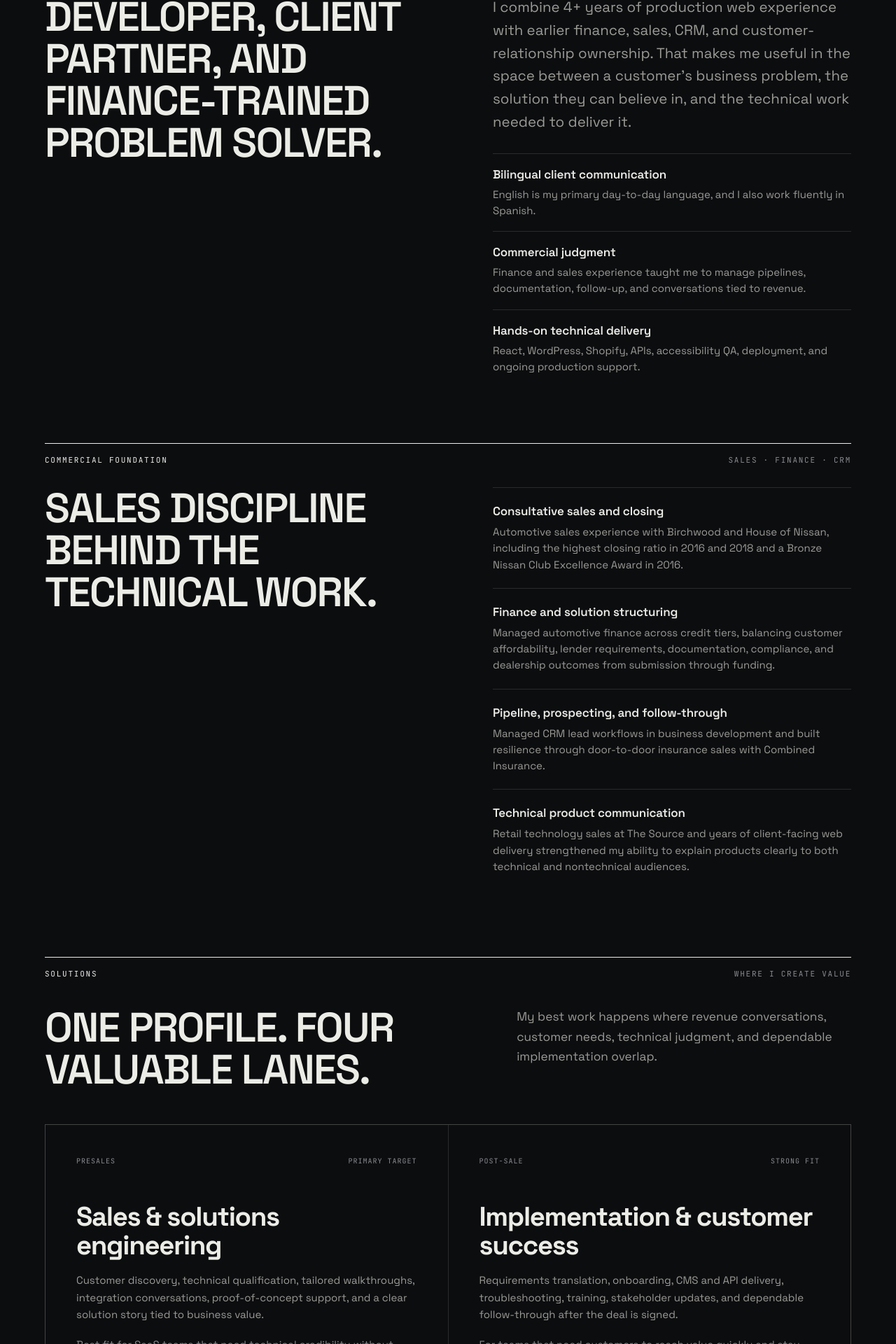
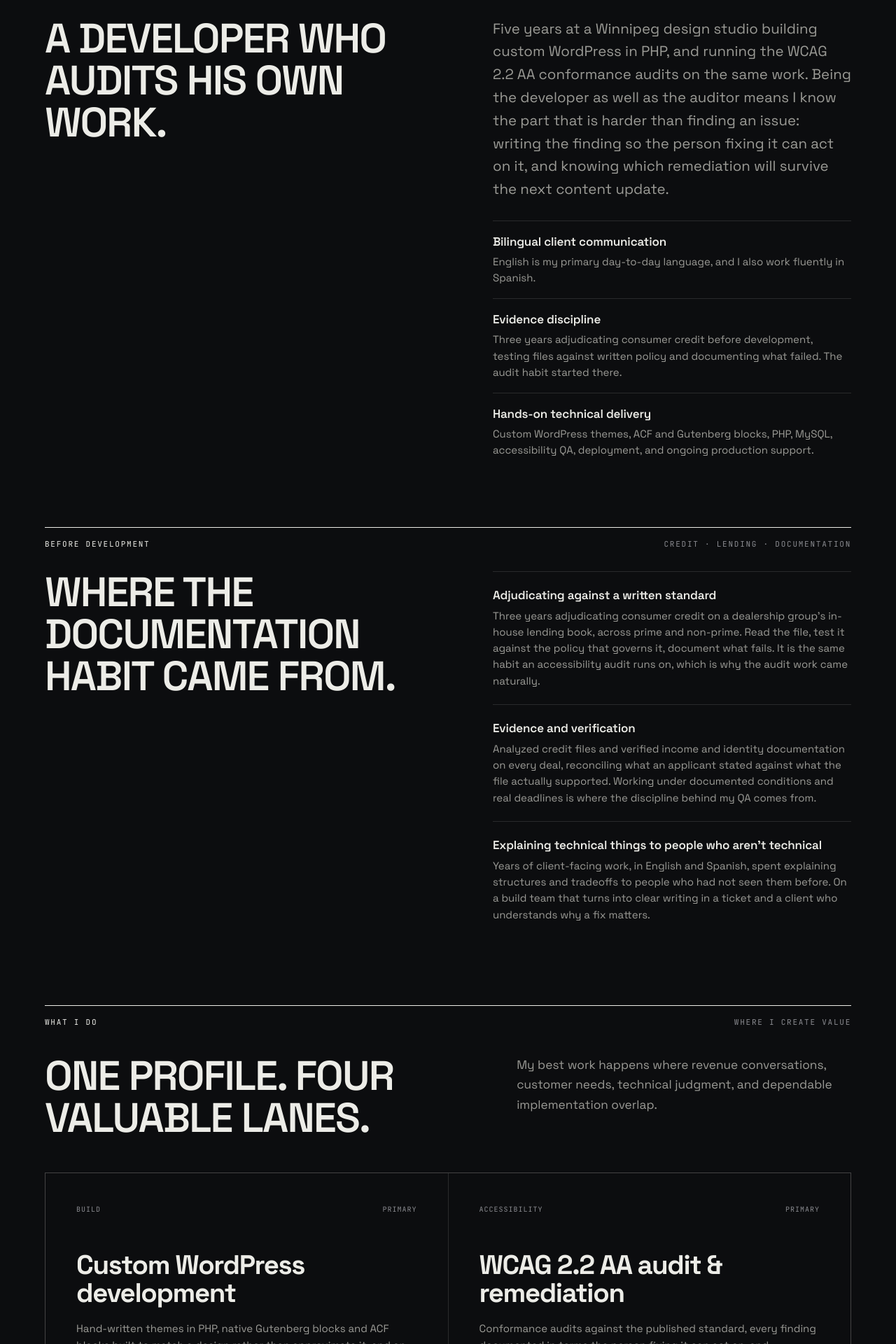
Before and after one commit to dchavez3395/Portfolio2026, a React (Vite) app: page / in a window 1280 px wide. Shown: the part 852-2772 px from the top of the page at 70% size. Built offline with nearby package versions, Linux system fonts and the light colour scheme.

Commit message:
Reposition portfolio around WordPress, PHP and accessibility

```diff
--- a/src/App.jsx
+++ b/src/App.jsx
@@ -43,7 +43,7 @@ function Header({ onNavHome, onNavServices, onNavWork, onNavResume, onNavA11y, m
           Daniel Chavez
         </button>
         <nav aria-label="Primary" className={`pk-nav ${mobileOpen ? "pk-nav--open" : ""}`}>
-          {navBtn("Solutions", onNavServices)}
+          {navBtn("Services", onNavServices)}
           {navBtn("Work", onNavWork)}
           {navBtn("Résumé", onNavResume)}
           {navBtn("A11y", onNavA11y)}
@@ -99,22 +99,24 @@ function HomeView({ goServices, goA11y, goResume, openCase }) {
         </div>
 
         <h1 className="pk-hero__h1">
-          Technical solutions
+          Custom WordPress,
           <br />
-          that move
+          built to be
           <br />
-          <span className="pk-hero__h1-accent">customers forward.</span>
+          <span className="pk-hero__h1-accent">used by everyone.</span>
         </h1>
 
         <div className="pk-hero__bottom">
           <p className="pk-hero__intro">
-            I combine production web development with sales, automotive finance,
-            CRM, and client delivery. I help teams understand customer problems,
-            shape the right solution, and carry it through implementation.
+            I build custom WordPress sites in PHP — hand-written themes, native
+            Gutenberg blocks and ACF blocks made to match the design rather than
+            approximate it — for agency, enterprise and public-sector clients. I
+            also run the WCAG 2.2 AA audits on that work and see the fixes through
+            to closure.
           </p>
           <div className="pk-hero__ctas">
             <button className="pk-btn-solid" onClick={goServices}>
-              Explore my fit ↓
+              See what I build ↓
             </button>
             <a className="pk-btn-ghost" href={EMAIL_HREF}>
               Get in touch
@@ -138,10 +140,10 @@ function HomeView({ goServices, goA11y, goResume, openCase }) {
           aria-hidden="true"
         >
           <span>
-            &nbsp;&nbsp;Customer discovery&nbsp;&nbsp;/&nbsp;&nbsp;Client walkthroughs&nbsp;&nbsp;/&nbsp;&nbsp;CRM&nbsp;&nbsp;/&nbsp;&nbsp;Pipeline ownership&nbsp;&nbsp;/&nbsp;&nbsp;Solution design&nbsp;&nbsp;/&nbsp;&nbsp;APIs&nbsp;&nbsp;/&nbsp;&nbsp;React&nbsp;&nbsp;/&nbsp;&nbsp;CMS&nbsp;&nbsp;/&nbsp;&nbsp;Accessibility&nbsp;&nbsp;/&nbsp;&nbsp;Finance&nbsp;&nbsp;/&nbsp;&nbsp;English + Spanish&nbsp;&nbsp;/&nbsp;&nbsp;
+            &nbsp;&nbsp;WordPress&nbsp;&nbsp;/&nbsp;&nbsp;PHP&nbsp;&nbsp;/&nbsp;&nbsp;ACF&nbsp;&nbsp;/&nbsp;&nbsp;Gutenberg blocks&nbsp;&nbsp;/&nbsp;&nbsp;Custom themes&nbsp;&nbsp;/&nbsp;&nbsp;WCAG 2.2 AA&nbsp;&nbsp;/&nbsp;&nbsp;Accessibility audits&nbsp;&nbsp;/&nbsp;&nbsp;Remediation&nbsp;&nbsp;/&nbsp;&nbsp;Figma handoff&nbsp;&nbsp;/&nbsp;&nbsp;English + Spanish&nbsp;&nbsp;/&nbsp;&nbsp;
           </span>
           <span>
-            &nbsp;&nbsp;Customer discovery&nbsp;&nbsp;/&nbsp;&nbsp;Client walkthroughs&nbsp;&nbsp;/&nbsp;&nbsp;CRM&nbsp;&nbsp;/&nbsp;&nbsp;Pipeline ownership&nbsp;&nbsp;/&nbsp;&nbsp;Solution design&nbsp;&nbsp;/&nbsp;&nbsp;APIs&nbsp;&nbsp;/&nbsp;&nbsp;React&nbsp;&nbsp;/&nbsp;&nbsp;CMS&nbsp;&nbsp;/&nbsp;&nbsp;Accessibility&nbsp;&nbsp;/&nbsp;&nbsp;Finance&nbsp;&nbsp;/&nbsp;&nbsp;English + Spanish&nbsp;&nbsp;/&nbsp;&nbsp;
+            &nbsp;&nbsp;WordPress&nbsp;&nbsp;/&nbsp;&nbsp;PHP&nbsp;&nbsp;/&nbsp;&nbsp;ACF&nbsp;&nbsp;/&nbsp;&nbsp;Gutenberg blocks&nbsp;&nbsp;/&nbsp;&nbsp;Custom themes&nbsp;&nbsp;/&nbsp;&nbsp;WCAG 2.2 AA&nbsp;&nbsp;/&nbsp;&nbsp;Accessibility audits&nbsp;&nbsp;/&nbsp;&nbsp;Remediation&nbsp;&nbsp;/&nbsp;&nbsp;Figma handoff&nbsp;&nbsp;/&nbsp;&nbsp;English + Spanish&nbsp;&nbsp;/&nbsp;&nbsp;
           </span>
         </div>
       </section>
@@ -153,15 +155,16 @@ function HomeView({ goServices, goA11y, goResume, openCase }) {
         </div>
         <div className="pk-about-grid" style={{ marginTop: "clamp(24px, 4vh, 40px)" }}>
           <h2 className="pk-about__h2">
-            Developer, client partner, and finance-trained problem solver.
+            A developer who audits his own work.
           </h2>
           <div>
             <p style={{ fontSize: "clamp(17px, 1.6vw, 21px)", lineHeight: 1.6, color: "var(--body)", margin: "0 0 28px", maxWidth: "52ch" }}>
-              I combine 4+ years of production web experience with earlier
-              finance, sales, CRM, and customer-relationship ownership. That
-              makes me useful in the space between a customer&apos;s business
-              problem, the solution they can believe in, and the technical work
-              needed to deliver it.
+              Five years at a Winnipeg design studio building custom WordPress in
+              PHP, and running the WCAG 2.2 AA conformance audits on the same work.
+              Being the developer as well as the auditor means I know the part
+              that is harder than finding an issue: writing the finding so the
+              person fixing it can act on it, and knowing which remediation will
+              survive the next content update.
             </p>
             <div style={{ display: "flex", flexDirection: "column", gap: "0" }}>
               <div style={{ padding: "18px 0", borderTop: "1px solid var(--hair)" }}>
@@ -175,11 +178,12 @@ function HomeView({ goServices, goA11y, goResume, openCase }) {
               </div>
               <div style={{ padding: "18px 0", borderTop: "1px solid var(--hair)" }}>
                 <h3 style={{ fontFamily: "'Space Grotesk', sans-serif", fontSize: "17px", fontWeight: 600, margin: "0 0 6px", letterSpacing: "-0.01em" }}>
-                  Commercial judgment
+                  Evidence discipline
                 </h3>
                 <p style={{ fontSize: "15px", lineHeight: 1.55, color: "var(--body)", margin: "0" }}>
-                  Finance and sales experience taught me to manage pipelines,
-                  documentation, follow-up, and conversations tied to revenue.
+                  Three years adjudicating consumer credit before development,
+                  testing files against written policy and documenting what failed.
+                  The audit habit started there.
                 </p>
               </div>
               <div style={{ padding: "18px 0", borderTop: "1px solid var(--hair)" }}>
@@ -187,8 +191,8 @@ function HomeView({ goServices, goA11y, goResume, openCase }) {
                   Hands-on technical delivery
                 </h3>
                 <p style={{ fontSize: "15px", lineHeight: 1.55, color: "var(--body)", margin: "0" }}>
-                  React, WordPress, Shopify, APIs, accessibility QA, deployment,
-                  and ongoing production support.
+                  Custom WordPress themes, ACF and Gutenberg blocks, PHP, MySQL,
+                  accessibility QA, deployment, and ongoing production support.
                 </p>
               </div>
             </div>
@@ -199,11 +203,11 @@ function HomeView({ goServices, goA11y, goResume, openCase }) {
       {/* COMMERCIAL FOUNDATION */}
       <section id="commercial" className="pk-section--tight">
         <div className="pk-label-row">
-          <span className="pk-label-row__primary">Commercial foundation</span>
-          <span className="pk-label-row__right">Sales · Finance · CRM</span>
+          <span className="pk-label-row__primary">Before development</span>
+          <span className="pk-label-row__right">Credit · Lending · Documentation</span>
         </div>
         <div className="pk-about-grid">
-          <h2 className="pk-about__h2">Sales discipline behind the technical work.</h2>
+          <h2 className="pk-about__h2">Where the documentation habit came from.</h2>
           <div>
             {commercialHighlights.map((item, index) => (
               <div key={index} className="pk-principle">
@@ -220,7 +224,7 @@ function HomeView({ goServices, goA11y, goResume, openCase }) {
       {/* SERVICES */}
       <section id="services" className="pk-section">
         <div className="pk-label-row">
-          <span className="pk-label-row__primary">Solutions</span>
+          <span className="pk-label-row__primary">What I do</span>
           <span className="pk-label-row__right">Where I create value</span>
         </div>
         <div className="pk-services-intro">
@@ -383,11 +387,11 @@ function HomeView({ goServices, goA11y, goResume, openCase }) {
           something <span style={{ color: "var(--accent)" }}>useful.</span>
         </h2>
         <p className="pk-contact__body">
-          I&apos;m targeting full-time remote roles in sales engineering, solutions
-          consulting, implementation, technical account management, and
-          customer-facing SaaS. Automotive technology, fintech, insurtech,
-          e-commerce, and accessibility are especially strong fits. I remain
-          open to selective account-executive and focused client work.
+          I&apos;m looking for WordPress and PHP development work, or accessibility
+          audit and remediation work, at design and digital agencies, public-sector
+          organizations, and accessibility consultancies. Winnipeg on-site, hybrid
+          and fully remote all work. Available immediately, and open to contract
+          as well as full-time.
         </p>
         <a className="pk-contact__email" href={EMAIL_HREF}>
           Say hello →
@@ -562,7 +566,7 @@ function ResumeView({ goHome }) {
         <div>
           <h1 className="pk-resume__h1">Daniel Chavez</h1>
           <p className="pk-resume__sub">
-            Technical solutions &amp; client delivery · Winnipeg, MB · 204-721-2248
+            WordPress developer &amp; accessibility · Winnipeg, MB · 204-721-2248
           </p>
         </div>
         <a
@@ -576,11 +580,12 @@ function ResumeView({ goHome }) {
       </div>
 
       <p className="pk-resume__summary">
-        Bilingual technical-solutions professional combining 4+ years building
-        and maintaining production websites with earlier automotive sales,
-        finance, CRM, prospecting, and relationship-management experience.
-        Strongest where customer discovery, business process, solution design,
-        and hands-on implementation meet.
+        Web developer with five years at a Winnipeg design studio building custom
+        WordPress sites in PHP and ACF for enterprise and public-sector clients,
+        with accessibility treated as a standing requirement rather than a final
+        check. Earlier career in automotive finance, which is where the habit of
+        testing a file against a written standard came from. Bilingual English
+        and Spanish.
       </p>
 
       {/* Path */}
@@ -819,7 +824,7 @@ function App() {
 
   useEffect(() => {
     const titles = {
-      home: "Daniel Chavez — Technical solutions, sales & client delivery",
+      home: "Daniel Chavez — WordPress developer & accessibility specialist",
       accessibility: "Accessibility — Daniel Chavez",
       resume: "Résumé — Daniel Chavez",
       case: caseId
--- a/src/portfolio-data.js
+++ b/src/portfolio-data.js
@@ -2,36 +2,23 @@
 
 export const EMAIL = "dchavez3395@gmail.com";
 export const EMAIL_HREF = `mailto:${EMAIL}`;
-export const RESUME_HREF = "/Daniel_Chavez_Technical_Solutions_Resume.pdf";
+export const RESUME_HREF = "/Daniel_Chavez_Developer_Resume.pdf";
 export const LINKEDIN_HREF = "https://www.linkedin.com/in/danielchavez2/";
 export const GITHUB_HREF = "https://github.com/dchavez3395";
 
 export const projects = [
-  {
-    id: "puchica",
-    title: "Puchica",
-    domain: "puchica.ca",
-    demo: "https://puchica.ca/",
-    discipline: "E-commerce",
-    stack: "Shopify Hydrogen · React",
-    featured: true,
-    brand: "#6D4CFF",
-    logo: "/puchica.svg",
-    image: "/case-puchica.jpg",
-    role: "Sole developer — custom Shopify Hydrogen storefront built from an empty repo: React components, a four-locale internationalized build (EN, FR, ES, PT-BR), collection taxonomy, and SEO infrastructure for Canada and the US.",
-  },
   {
     id: "telus",
     title: "TELUS Reconciliation Report",
     domain: "reconciliationreport.telus.com",
     demo: "https://reconciliationreport.telus.com/",
     discipline: "Annual report",
-    stack: "React · Headless CMS",
+    stack: "WordPress · ACF · Accessible data viz",
     featured: true,
     brand: "#4B286D",
     logo: "/telus.webp",
     image: "/case-telus.jpg",
-    role: "Multi-section React build with a client-controlled CMS, accessible data visualizations, and a publishing workflow for the report's ongoing lifecycle.",
+    role: "Custom WordPress and ACF build: hand-written blocks for each report section, data visualizations that work by keyboard and screen reader, and an editing workflow TELUS's own team runs for the report's ongoing lifecycle.",
   },
   {
     id: "tamalpais",
@@ -133,6 +120,19 @@ export const projects = [
     role: "Built and maintained the site: membership directory, apprenticeship resources, a news section, and a CMS so union staff publish without filing a ticket.",
   },
   {
+    id: "puchica",
+    title: "Puchica",
+    domain: "puchica.ca",
+    demo: "https://puchica.ca/",
+    discipline: "E-commerce",
+    stack: "Shopify Hydrogen · React",
+    featured: false,
+    brand: "#6D4CFF",
+    logo: "/puchica.svg",
+    image: "/case-puchica.jpg",
+    role: "Sole developer — custom Shopify Hydrogen storefront built from an empty repo: React components, a four-locale internationalized build (EN, FR, ES, PT-BR), collection taxonomy, and SEO infrastructure for Canada and the US.",
+  },
+  {
     id: "ceda",
     title: "CEDA",
     domain: "cedawpg.org",
@@ -162,7 +162,7 @@ export const caseStudies = {
     brief:
       "TELUS publishes an annual Indigenous reconciliation report. It has to be credible, accessible, and fully updatable by their own team long after launch.",
     built:
-      "A multi-section React build fronted by a client-controlled CMS. The data visualizations were built to be read by screen readers and operated by keyboard, not just looked at. A publishing workflow lets TELUS revise the report across its lifecycle with no developer in the loop.",
+      "A custom WordPress theme in PHP with hand-built ACF blocks for each section of the report, rather than a page builder. The data visualizations were built to be read by screen readers and operated by keyboard, not just looked at. The editing workflow lets TELUS revise the report across its lifecycle with no developer in the loop.",
     details: [
       "Accessible data visualizations, not image-only charts",
       "Client-controlled CMS for the full report lifecycle",
@@ -212,7 +212,7 @@ export const pathItems = [
   {
     title: "Business Development Manager — Birchwood Nissan Brandon",
     period: "Jan 2018 – Nov 2018",
-    body: "Managed sales pipelines and CRM lead workflows to improve appointment conversion and follow-up discipline. Where I learned stakeholder communication, relationship ownership, and what it means to be accountable to a number.",
+    body: "Managed lead workflows and follow-up discipline in a business development role. Where I learned stakeholder communication, owning a process end to end, and what it means to be accountable for an outcome.",
   },
   {
     title: "Sales Consultant — Birchwood Nissan Brandon",
@@ -237,51 +237,47 @@ export const credentials = [
 
 export const commercialHighlights = [
   {
-    title: "Consultative sales and closing",
-    body: "Automotive sales experience with Birchwood and House of Nissan, including the highest closing ratio in 2016 and 2018 and a Bronze Nissan Club Excellence Award in 2016.",
+    title: "Adjudicating against a written standard",
+    body: "Three years adjudicating consumer credit on a dealership group's in-house lending book, across prime and non-prime. Read the file, test it against the policy that governs it, document what fails. It is the same habit an accessibility audit runs on, which is why the audit work came naturally.",
   },
   {
-    title: "Finance and solution structuring",
-    body: "Managed automotive finance across credit tiers, balancing customer affordability, lender requirements, documentation, compliance, and dealership outcomes from submission through funding.",
+    title: "Evidence and verification",
+    body: "Analyzed credit files and verified income and identity documentation on every deal, reconciling what an applicant stated against what the file actually supported. Working under documented conditions and real deadlines is where the discipline behind my QA comes from.",
   },
   {
-    title: "Pipeline, prospecting, and follow-through",
-    body: "Managed CRM lead workflows in business development and built resilience through door-to-door insurance sales with Combined Insurance.",
-  },
-  {
-    title: "Technical product communication",
-    body: "Retail technology sales at The Source and years of client-facing web delivery strengthened my ability to explain products clearly to both technical and nontechnical audiences.",
+    title: "Explaining technical things to people who aren't technical",
+    body: "Years of client-facing work, in English and Spanish, spent explaining structures and tradeoffs to people who had not seen them before. On a build team that turns into clear writing in a ticket and a client who understands why a fix matters.",
   },
 ];
 
 export const serviceOffers = [
   {
-    label: "Presales",
-    title: "Sales & solutions engineering",
-    price: "Primary target",
-    body: "Customer discovery, technical qualification, tailored walkthroughs, integration conversations, proof-of-concept support, and a clear solution story tied to business value.",
-    fit: "Best fit for SaaS teams that need technical credibility without losing commercial judgment or customer empathy.",
+    label: "Build",
+    title: "Custom WordPress development",
+    price: "Primary",
+    body: "Hand-written themes in PHP, native Gutenberg blocks and ACF blocks built to match a design rather than approximate it, and an editing experience the client's team can actually use. No page-builder bloat underneath.",
+    fit: "Best fit for agencies and in-house teams who want the design shipped as drawn and a CMS their editors won't break.",
   },
   {
-    label: "Post-sale",
-    title: "Implementation & customer success",
-    price: "Strong fit",
-    body: "Requirements translation, onboarding, CMS and API delivery, troubleshooting, training, stakeholder updates, and dependable follow-through after the deal is signed.",
-    fit: "For teams that need customers to reach value quickly and stay confident through implementation and change.",
+    label: "Accessibility",
+    title: "WCAG 2.2 AA audit & remediation",
+    price: "Primary",
+    body: "Conformance audits against the published standard, every finding documented in terms the person fixing it can act on, and remediation tracked through to closure. Deque University trained.",
+    fit: "For public-sector work and any project where conformance is written into the contract and somebody has to stand behind it.",
   },
   {
-    label: "Revenue",
-    title: "Technical account growth",
-    price: "Selective",
-    body: "Pipeline ownership, consultative discovery, product explanation, objection handling, CRM discipline, and account conversations grounded in how the product actually works.",
-    fit: "Especially relevant to automotive technology, fintech, insurtech, e-commerce, and operational SaaS.",
+    label: "Rescue",
+    title: "Inherited builds & ongoing care",
+    price: "Available",
+    body: "Joining a codebase mid-flight, reading the existing patterns, fixing what's broken, and leaving it cleaner without demanding a rewrite. Plus the unglamorous part: updates, migrations, and support after launch.",
+    fit: "For teams carrying a site someone else built and needing it to keep working.",
   },
   {
-    label: "Delivery",
-    title: "Web, CMS & accessibility",
-    price: "Technical proof",
-    body: "Production web applications, CMS workflows, e-commerce, APIs, accessibility QA, deployment, and ongoing support across inherited or newly built systems.",
-    fit: "The hands-on technical foundation behind credible customer conversations and practical solution design.",
+    label: "Front end",
+    title: "Design-faithful front-end work",
+    price: "Available",
+    body: "Figma handoff to responsive, mobile-first build, holding the line on spacing, type, contrast and focus states through to launch. React and Next.js when a project calls for them.",
+    fit: "For design-led studios who are tired of builds drifting from the file.",
   },
 ];
 
@@ -302,20 +298,20 @@ export const principles = [
 
 export const skillGroups = [
   {
-    title: "Customer & revenue",
-    items: "Consultative discovery · CRM & pipeline ownership · Product explanation · Objection handling · Negotiation · Automotive F&I",
+    title: "WordPress & PHP",
+    items: "Custom theme development · PHP · Advanced Custom Fields · Native Gutenberg blocks · ACF blocks · MySQL · WP Engine · Flywheel",
   },
   {
-    title: "Solutions & delivery",
-    items: "Requirements translation · Client walkthroughs · REST APIs · CMS workflows · Implementation · QA · Training & support",
+    title: "Accessibility",
+    items: "WCAG 2.0 / 2.1 / 2.2 AA auditing · ARIA patterns · Keyboard navigation · Focus & contrast management · Semantic structure · Remediation tracking",
   },
   {
-    title: "Technical foundation",
-    items: "JavaScript · React · Node.js · Express · PHP · WordPress · Shopify · HTML/CSS · Git & GitHub · Figma",
+    title: "Front end",
+    items: "HTML · CSS / SCSS · JavaScript (ES6+) · Responsive & mobile-first · Figma handoff · Cross-browser QA · Performance · SEO",
   },
   {
-    title: "Risk & quality",
-    items: "WCAG accessibility · Documentation · Compliance mindset · SEO · Performance · Cross-browser QA · AI-assisted workflows",
+    title: "Also worked with",
+    items: "React · Next.js · TypeScript · Tailwind · Node.js · REST APIs · Git & GitHub · AI-assisted workflows",
   },
 ];
 
```
